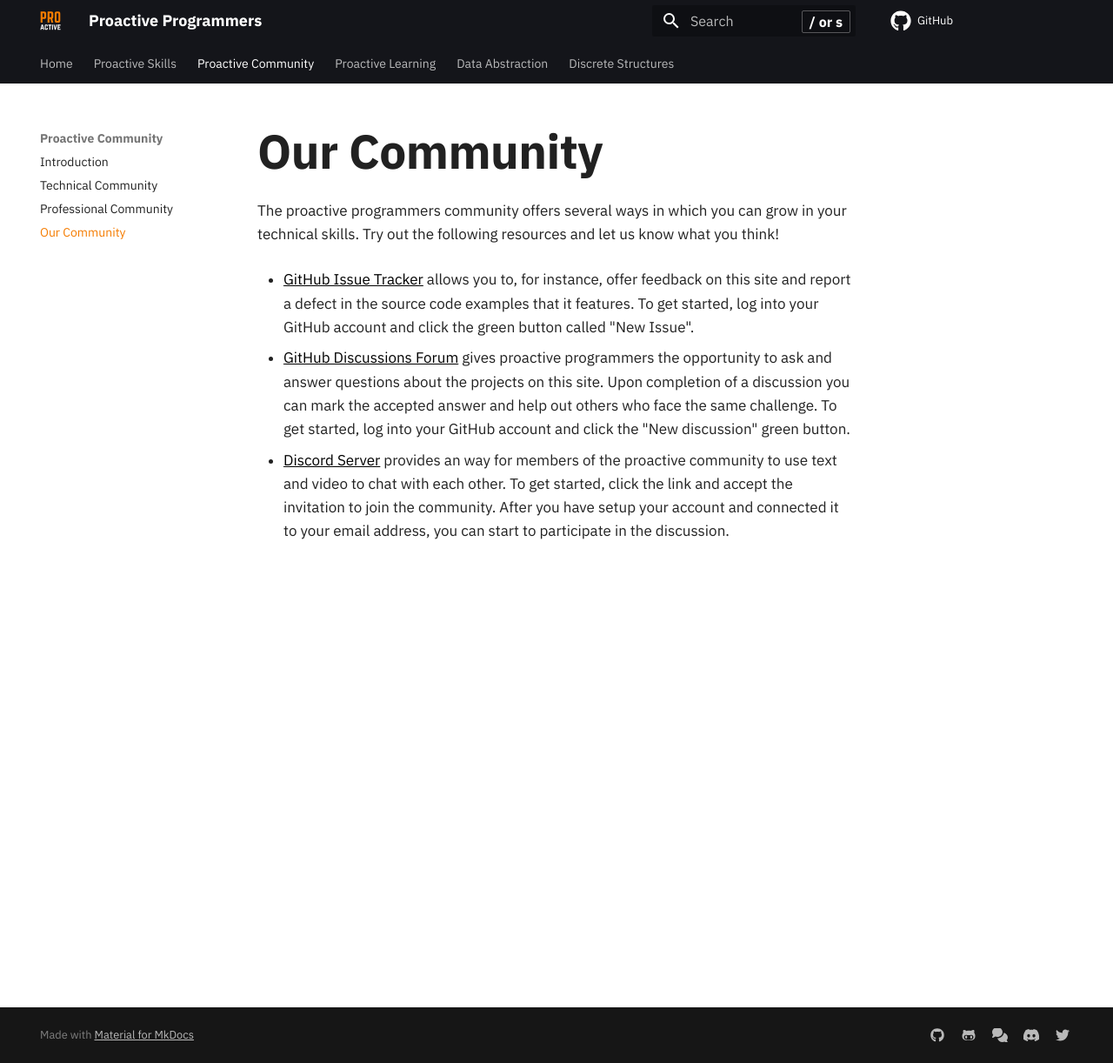
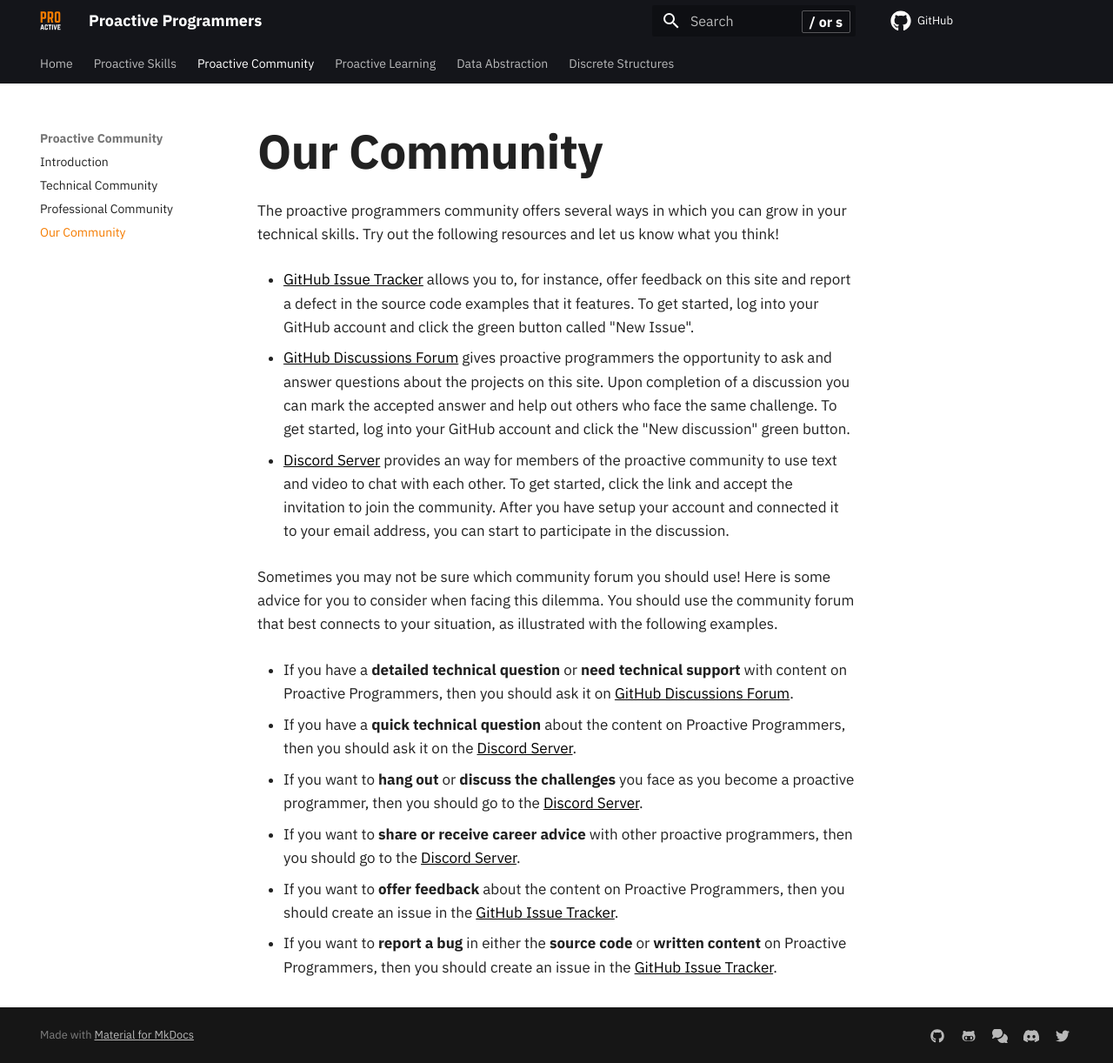
Before and after one commit to ProactiveProgrammers/www.proactiveprogrammers.com, an MkDocs documentation site: the page built from docs/proactive-community/community-connections.md, in a window 1280 px wide and 1222 px high. Shown: the whole window at 87% size. Built offline with MkDocs 1.6.1 and Material for MkDocs 9.7.7, drawn with Linux system fonts in a browser that asks for light colours; comment, search, counter and statistics services are not loaded.

Commit message:
feat: Add suggestions about forums in community-connections.md.

```diff
--- a/docs/proactive-community/community-connections.md
+++ b/docs/proactive-community/community-connections.md
@@ -23,3 +23,34 @@ think!
   started, click the link and accept the invitation to join the community. After
   you have setup your account and connected it to your email address, you can
   start to participate in the discussion.
+
+Sometimes you may not be sure which community forum you should use! Here is some
+advice for you to consider when facing this dilemma. You should use the
+community forum that best connects to your situation, as illustrated with the
+following examples.
+
+- If you have a **detailed technical question** or **need technical support**
+  with content on Proactive Programmers, then you should ask it on [GitHub
+  Discussions
+  Forum](https://github.com/ProactiveProgrammers/www.proactiveprogrammers.com/discussions).
+
+- If you have a **quick technical question** about the content on Proactive
+  Programmers, then you should ask it on the [Discord
+  Server](https://discord.gg/kjah8MFYbR).
+
+- If you want to **hang out** or **discuss the challenges** you face as you
+  become a proactive programmer, then you should go to the [Discord
+  Server](https://discord.gg/kjah8MFYbR).
+
+- If you want to **share or receive career advice** with other proactive
+  programmers, then you should go to the [Discord
+  Server](https://discord.gg/kjah8MFYbR).
+
+- If you want to **offer feedback** about the content on Proactive Programmers,
+  then you should create an issue in the [GitHub Issue
+  Tracker](https://github.com/ProactiveProgrammers/www.proactiveprogrammers.com/issues).
+
+- If you want to **report a bug** in either the **source code** or **written
+  content** on Proactive Programmers, then you should create an issue in the
+  [GitHub Issue
+  Tracker](https://github.com/ProactiveProgrammers/www.proactiveprogrammers.com/issues).
```
